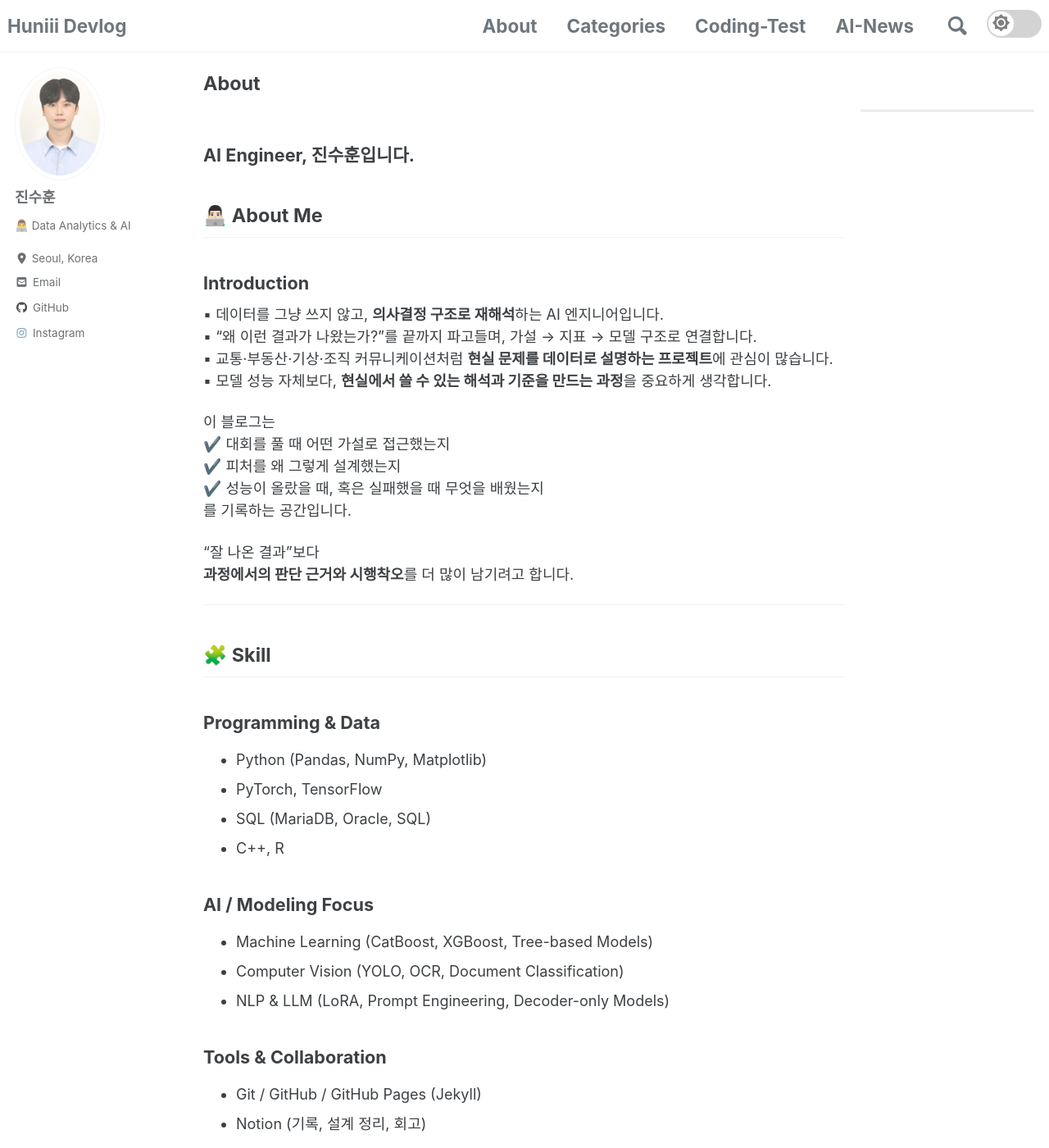
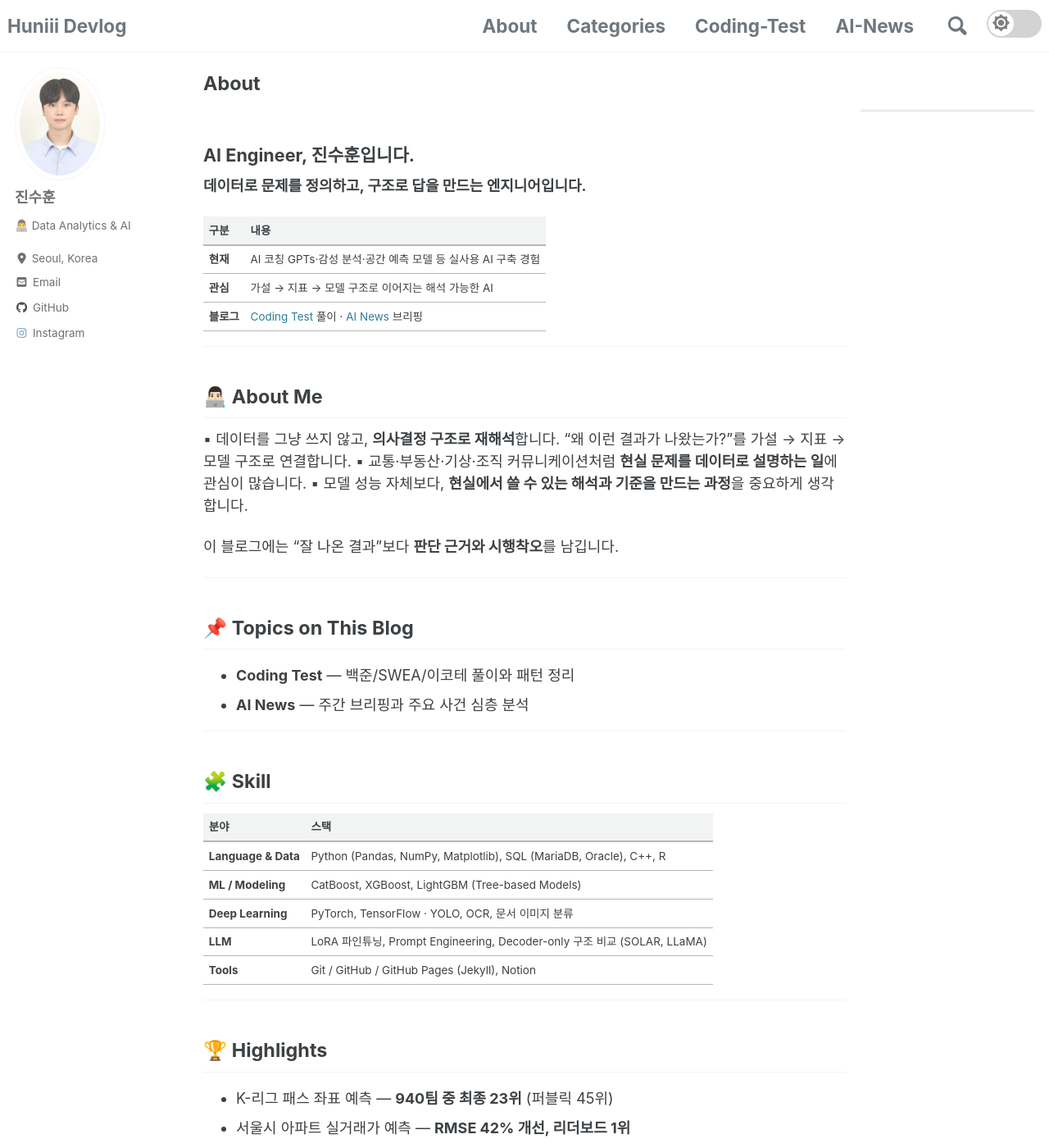
Before and after one commit to huniii32/huniii32.github.io, a Jekyll site: the page built from _pages/About.md, in a window 1280 px wide and 1400 px high. Shown: the whole window at 82% size. Built offline with Jekyll 4.4.1, drawn with Linux system fonts in a browser that asks for light colours; cached includes are drawn as plain includes; nearby versions of some CDN libraries; some web fonts are replaced; some of the changed text lies outside the part shown.

Commit message:
Fix: About 가독성 개선 - TL;DR·성과 요약·스킬 테이블·Topics 현행화

```diff
--- a/_pages/About.md
+++ b/_pages/About.md
@@ -7,72 +7,55 @@ layout: single
 ---
 
 ### AI Engineer, 진수훈입니다.
+**데이터로 문제를 정의하고, 구조로 답을 만드는 엔지니어입니다.**
+
+| 구분 | 내용 |
+|---|---|
+| **현재** | AI 코칭 GPTs·감성 분석·공간 예측 모델 등 실사용 AI 구축 경험 |
+| **관심** | 가설 → 지표 → 모델 구조로 이어지는 해석 가능한 AI |
+| **블로그** | [Coding Test](/codingtest/) 풀이 · [AI News](/ai-news/) 브리핑 |
+
+---
 
 ## 👨🏻‍💻 About Me
 
-### Introduction
-
-▪ 데이터를 그냥 쓰지 않고, **의사결정 구조로 재해석**하는 AI 엔지니어입니다.
-▪ “왜 이런 결과가 나왔는가?”를 끝까지 파고들며, 가설 → 지표 → 모델 구조로 연결합니다.
-▪ 교통·부동산·기상·조직 커뮤니케이션처럼 **현실 문제를 데이터로 설명하는 프로젝트**에 관심이 많습니다.
+▪ 데이터를 그냥 쓰지 않고, **의사결정 구조로 재해석**합니다. "왜 이런 결과가 나왔는가?"를 가설 → 지표 → 모델 구조로 연결합니다.
+▪ 교통·부동산·기상·조직 커뮤니케이션처럼 **현실 문제를 데이터로 설명하는 일**에 관심이 많습니다.
 ▪ 모델 성능 자체보다, **현실에서 쓸 수 있는 해석과 기준을 만드는 과정**을 중요하게 생각합니다.
 
-이 블로그는
-✔️ 대회를 풀 때 어떤 가설로 접근했는지
-✔️ 피처를 왜 그렇게 설계했는지
-✔️ 성능이 올랐을 때, 혹은 실패했을 때 무엇을 배웠는지
-를 기록하는 공간입니다.
+이 블로그에는 "잘 나온 결과"보다 **판단 근거와 시행착오**를 남깁니다.
 
-“잘 나온 결과”보다
-**과정에서의 판단 근거와 시행착오**를 더 많이 남기려고 합니다.
+---
+
+## 📌 Topics on This Blog
+
+- **Coding Test** — 백준/SWEA/이코테 풀이와 패턴 정리
+- **AI News** — 주간 브리핑과 주요 사건 심층 분석
 
 ---
 
 ## 🧩 Skill
 
-### Programming & Data
-
-- Python (Pandas, NumPy, Matplotlib)
-- PyTorch, TensorFlow
-- SQL (MariaDB, Oracle, SQL)
-- C++, R
-
-### AI / Modeling Focus
-
-- Machine Learning (CatBoost, XGBoost, Tree-based Models)
-- Computer Vision (YOLO, OCR, Document Classification)
-- NLP & LLM (LoRA, Prompt Engineering, Decoder-only Models)
-
-### Tools & Collaboration
-
-- Git / GitHub / GitHub Pages (Jekyll)
-- Notion (기록, 설계 정리, 회고)
+| 분야 | 스택 |
+|---|---|
+| **Language & Data** | Python (Pandas, NumPy, Matplotlib), SQL (MariaDB, Oracle), C++, R |
+| **ML / Modeling** | CatBoost, XGBoost, LightGBM (Tree-based Models) |
+| **Deep Learning** | PyTorch, TensorFlow · YOLO, OCR, 문서 이미지 분류 |
+| **LLM** | LoRA 파인튜닝, Prompt Engineering, Decoder-only 구조 비교 (SOLAR, LLaMA) |
+| **Tools** | Git / GitHub / GitHub Pages (Jekyll), Notion |
 
 ---
 
-## 🧠 What I Like to Build
+## 🏆 Highlights
 
-- **정성적인 판단을 정량 지표로 바꾸는 피처 설계**
-  - 예: 역세권 랭크, 경로 우회도, 교통 접근성 지수
-- **가설 기반 분석**
-  - “이 데이터로 무엇을 설명할 수 있는가?”부터 시작
-- **현실 적용 가능한 AI**
-  - 보고서·정책 제안·사내 도입까지 이어지는 구조
-
----
-
-## 📌 Topics on This Blog
-
-- 데이터 분석 & 머신러닝 프로젝트 회고
-- LLM / Prompt / 파인튜닝 실험 기록
-- 대회·해커톤에서의 전략 설계 과정
-- “왜 이 모델/피처를 선택했는가”에 대한 생각 정리
-
----
-## 🖥 Experience
+- K-리그 패스 좌표 예측 — **940팀 중 최종 23위** (퍼블릭 45위)
+- 서울시 아파트 실거래가 예측 — **RMSE 42% 개선, 리더보드 1위**
+- 문서 이미지 분류 — **F1 Score 97%**
+- AI 코칭 GPTs 사내 배포 — **배포율 100%, 만족도 4.35, 재사용 응답 72%**
+- SNS 감성 분석 — 스팸 **80% 자동 필터링**, 분석 데이터 활용률 **4배 향상**
 
 <details>
-<summary> 경험 사항 보기</summary>
+<summary>전체 경력 보기 (인턴 · 대회 · 교육)</summary>
 <div markdown="1">
 
 ## 🧑‍💼 인턴 경험
```
Also changed, not shown: other parts of _pages/About.md (+6 -0 lines).
